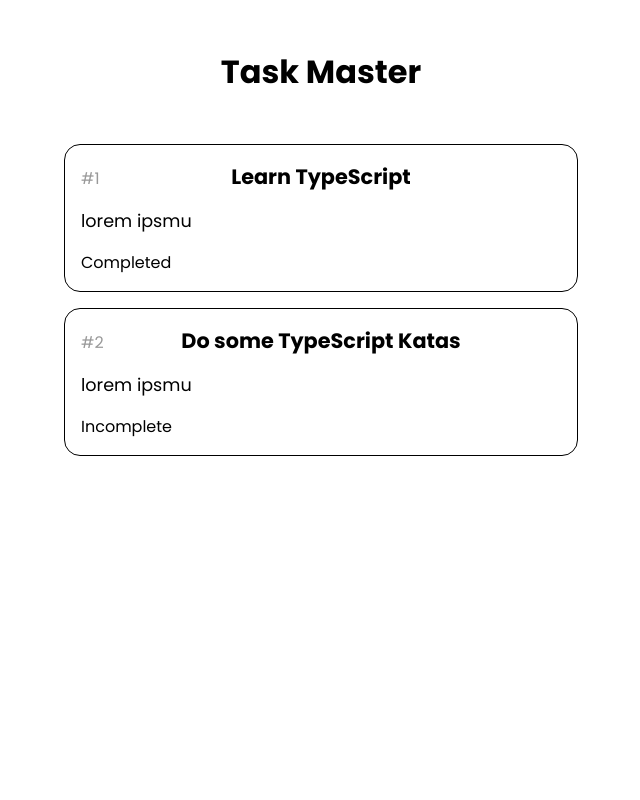
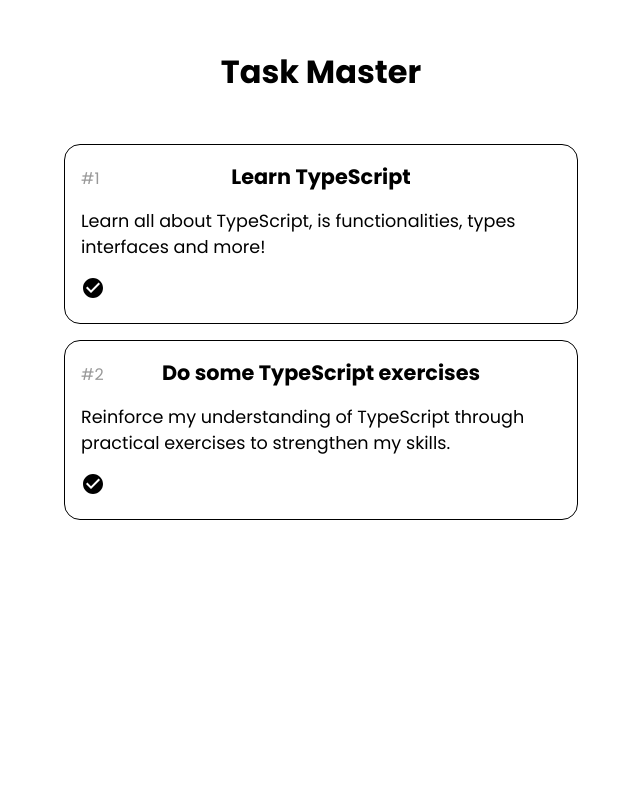
Before and after one commit to fabiodplacerda/TaskMaster, a React (Vite) app: page / in a window 1280 px wide. Shown: the top 800 px of the page, without its empty margins (319-959 px from the left). Built offline with nearby package versions, Linux system fonts and the light colour scheme.

Commit message:
task status functionality

```diff
--- a/src/components/Task.tsx
+++ b/src/components/Task.tsx
@@ -1,6 +1,13 @@
 import TaskInterface from '../interfaces/tasks';
+import CheckCircleIcon from '@mui/icons-material/CheckCircle';
 
-const Task = ({ task }: { task: TaskInterface }) => {
+const Task = ({
+  task,
+  markHasCompleted,
+}: {
+  task: TaskInterface;
+  markHasCompleted: (taskId: number) => void;
+}) => {
   return (
     <>
       <div className="task-header">
@@ -9,7 +16,18 @@ const Task = ({ task }: { task: TaskInterface }) => {
       </div>
       <p className="task-description">{task.description}</p>
       <p className="task-status">
-        {task.completed ? 'Completed' : 'Incomplete'}
+        <label htmlFor={`status-${task.id}`} className="check">
+          {<CheckCircleIcon />}
+        </label>
+        <input
+          type="checkbox"
+          name="status"
+          id={`status-${task.id}`}
+          className="checkbox-status"
+          onChange={() => {
+            markHasCompleted(task.id);
+          }}
+        />
       </p>
     </>
   );
--- a/src/components/TaskList.tsx
+++ b/src/components/TaskList.tsx
@@ -8,16 +8,26 @@ const TaskList = () => {
     {
       id: 1,
       title: 'Learn TypeScript',
-      completed: true,
-      description: 'lorem ipsmu',
+      completed: false,
+      description:
+        'Learn all about TypeScript, is functionalities, types interfaces and more! ',
     },
     {
       id: 2,
-      title: 'Do some TypeScript Katas',
+      title: 'Do some TypeScript exercises',
       completed: false,
-      description: 'lorem ipsmu',
+      description:
+        'Reinforce my understanding of TypeScript through practical exercises to strengthen my skills.',
     },
   ]);
+
+  const markHasCompleted = (taskId: number) => {
+    setTasks(previousArray => {
+      return previousArray.map(task =>
+        task.id === taskId ? { ...task, completed: !task.completed } : task,
+      );
+    });
+  };
 
   console.log(tasks);
 
@@ -26,8 +36,13 @@ const TaskList = () => {
       <ul id="tasks-list">
         {tasks.map(task => {
           return (
-            <li key={task.id} className="task-container">
-              <Task task={task} />
+            <li
+              key={task.id}
+              className={`${
+                task.completed ? 'task-container completed' : 'task-container'
+              }`}
+            >
+              <Task task={task} markHasCompleted={markHasCompleted} />
             </li>
           );
         })}
--- a/src/index.css
+++ b/src/index.css
@@ -30,6 +30,7 @@ h1 {
   width: 30rem;
   padding: 1rem;
   border-radius: 1rem;
+  transition: all 0.3s ease;
 }
 
 .task-header {
@@ -52,3 +53,16 @@ h1 {
   margin-bottom: 1rem;
   font-size: 1.1rem;
 }
+
+.checkbox-status {
+  display: none;
+}
+
+.completed {
+  background-color: green;
+  color: #fff;
+}
+
+.check {
+  cursor: pointer;
+}
```
